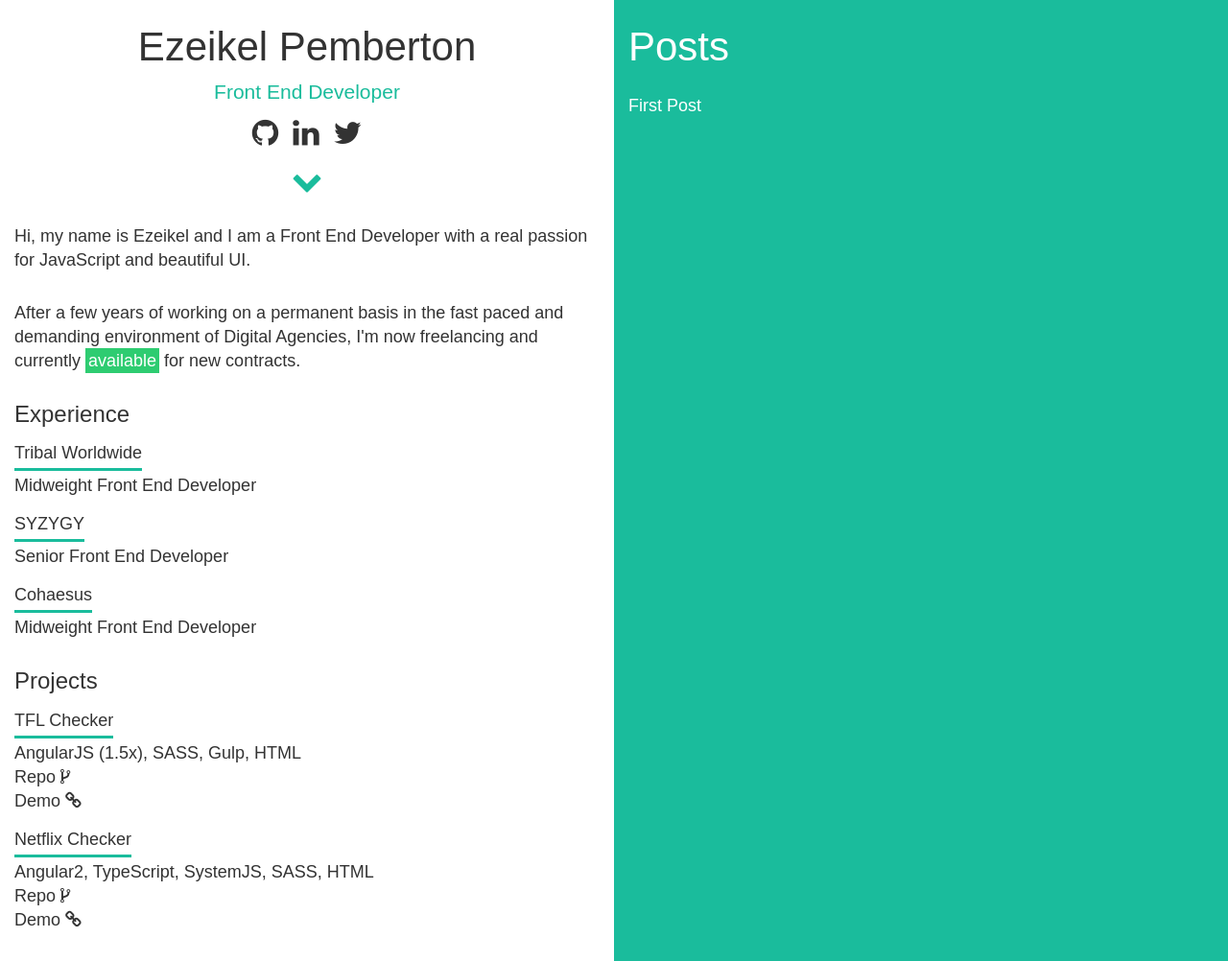
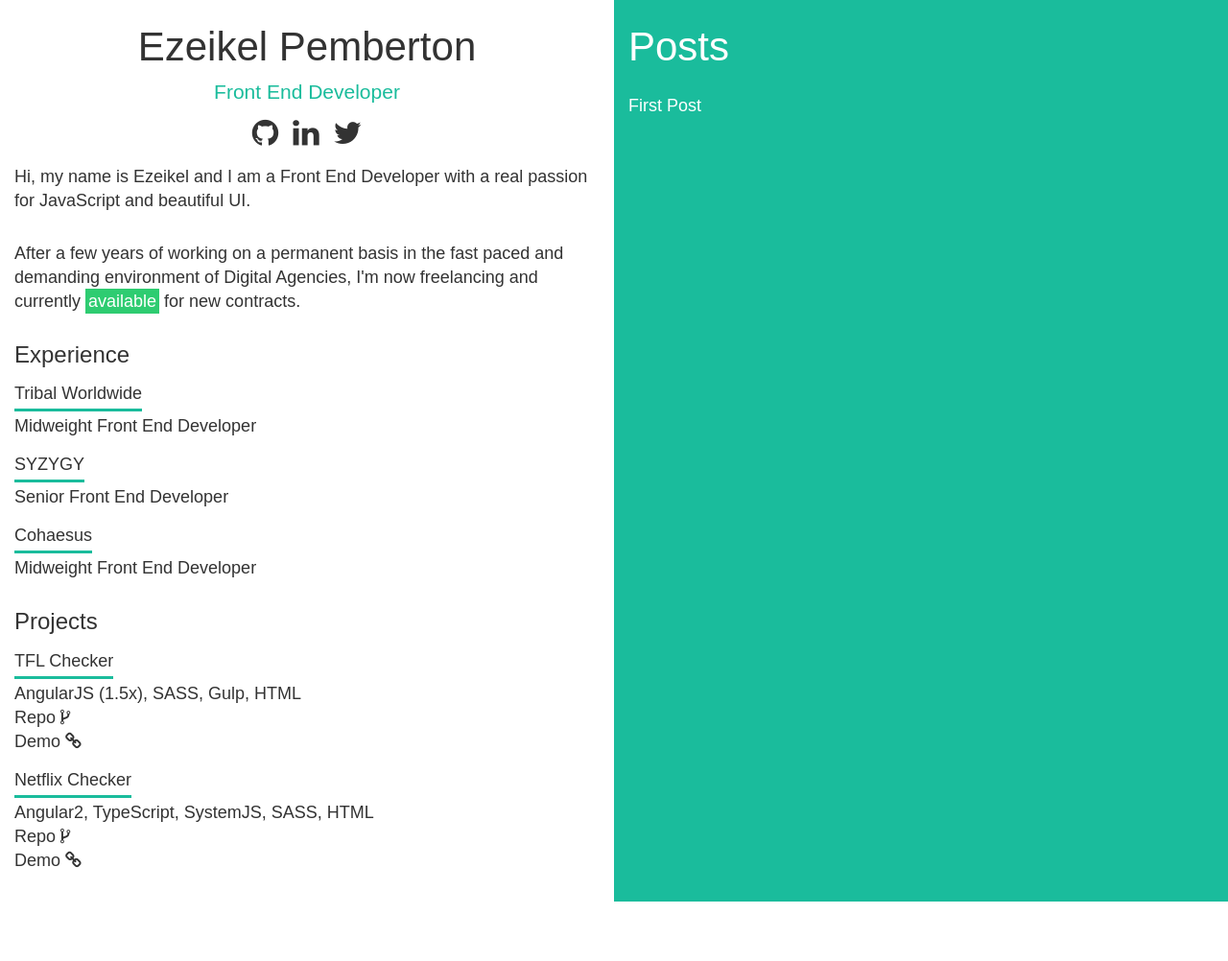
Before and after one commit to ezeikel/ezeikel-personal-blog-web, a Jekyll site: the page built from index.html, in a window 1280 px wide. Shown: the whole page at 96% size. Built offline with Jekyll 4.4.1, drawn with Linux system fonts in a browser that asks for light colours; nearby versions of some CDN libraries; after the commit the page ends 940 px from its top, so only the background shows below that.

Commit message:
Hiding chevron on md breakpoint and above.

```diff
--- a/_sass/pages/_home.scss
+++ b/_sass/pages/_home.scss
@@ -43,6 +43,9 @@
           i {
             color: $color-primary;
             animation: bounce 1.5s ease-in-out alternate infinite;
+          }
+          @media (min-width: $bp-md) {
+            display: none;
           }
         }
         &__intro {
```
